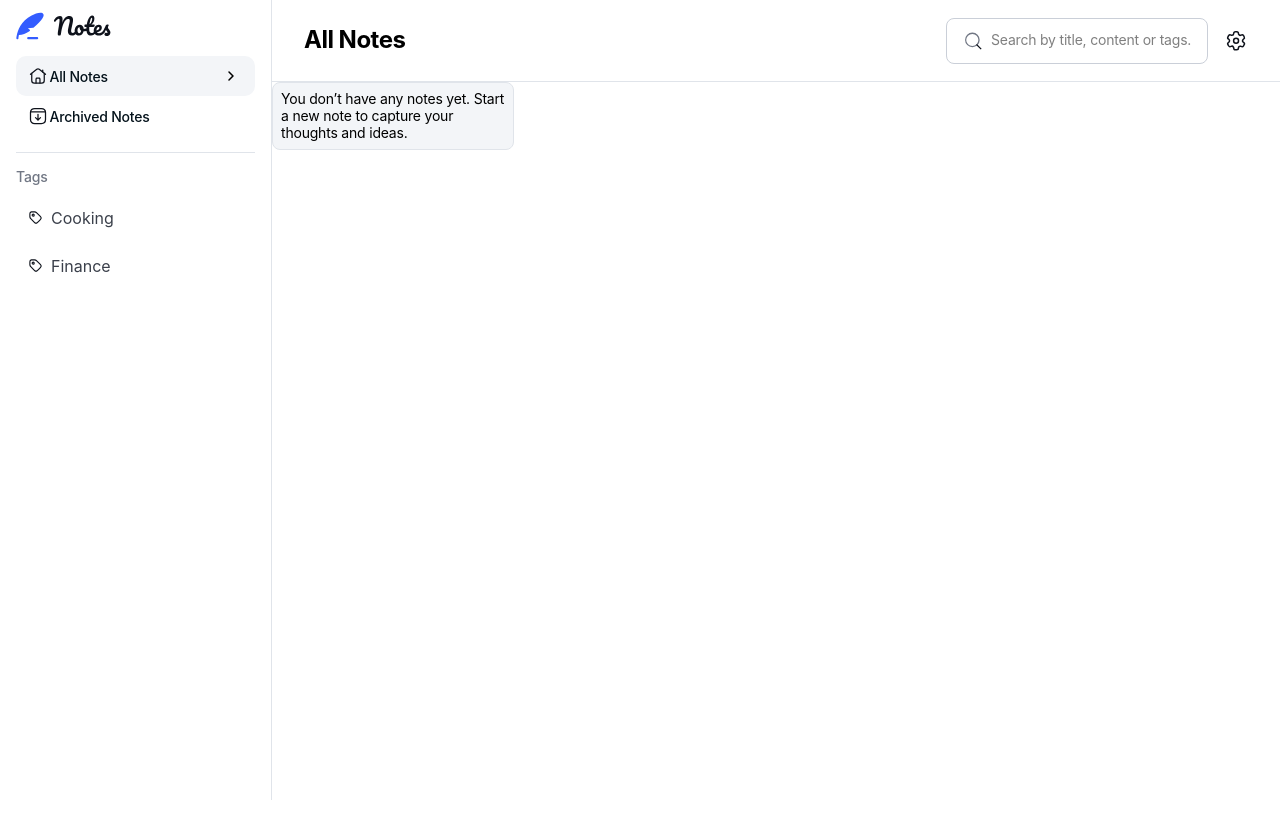
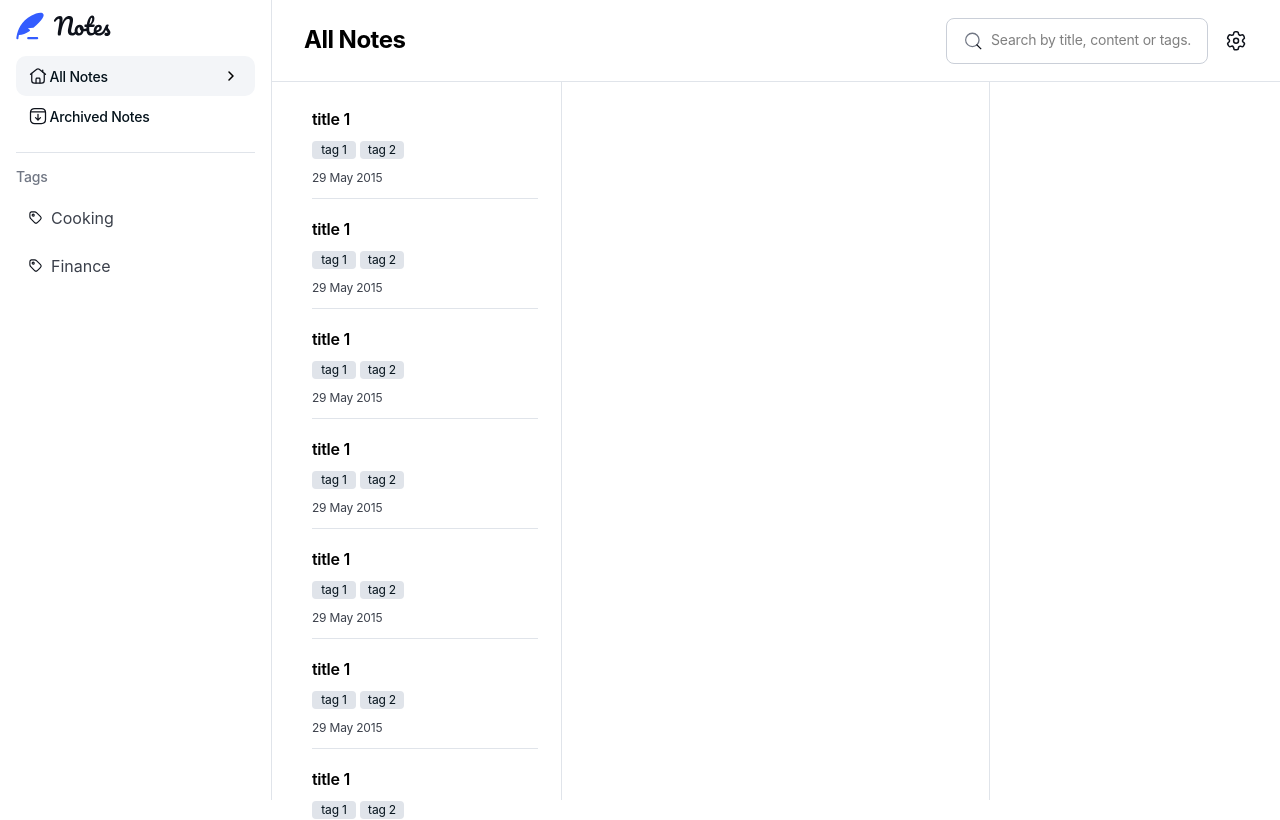
Before and after one commit to HamDean/note-taking-web-app, a React (Vite) app in the folder frontend/: page / in a window 1280 px wide. Shown: the top 820 px of the page. Built offline with nearby package versions, Linux system fonts and the light colour scheme; a web font is replaced by a local one.

Commit message:
Divide desktop homepage into sections.

```diff
--- a/frontend/src/pages/HomePage.tsx
+++ b/frontend/src/pages/HomePage.tsx
@@ -8,15 +8,25 @@ const HomePage = () => {
   const [selectedIndex, setSelectedIndex] = useState(-1);
   const { note = "All Notes" } = useParams();
   const notes = [
-    // { title: "title 1", tags: ["tag 1", "tag 2"], dateCreated: "29 May 2015" },
-    // { title: "title 1", tags: ["tag 1", "tag 2"], dateCreated: "29 May 2015" },
-    // { title: "title 1", tags: ["tag 1", "tag 2"], dateCreated: "29 May 2015" },
+    { title: "title 1", tags: ["tag 1", "tag 2"], dateCreated: "29 May 2015" },
+    { title: "title 1", tags: ["tag 1", "tag 2"], dateCreated: "29 May 2015" },
+    { title: "title 1", tags: ["tag 1", "tag 2"], dateCreated: "29 May 2015" },
+    { title: "title 1", tags: ["tag 1", "tag 2"], dateCreated: "29 May 2015" },
+    { title: "title 1", tags: ["tag 1", "tag 2"], dateCreated: "29 May 2015" },
+    { title: "title 1", tags: ["tag 1", "tag 2"], dateCreated: "29 May 2015" },
+    { title: "title 1", tags: ["tag 1", "tag 2"], dateCreated: "29 May 2015" },
+    { title: "title 1", tags: ["tag 1", "tag 2"], dateCreated: "29 May 2015" },
+    { title: "title 1", tags: ["tag 1", "tag 2"], dateCreated: "29 May 2015" },
+    { title: "title 1", tags: ["tag 1", "tag 2"], dateCreated: "29 May 2015" },
+    { title: "title 1", tags: ["tag 1", "tag 2"], dateCreated: "29 May 2015" },
   ];
   return (
     <>
       <DesktopPageHeader pageTitle={note} />
       <section className="align-page flex flex-col gap-1.5 px-4 py-5 lg:px-0 lg:py-0">
         <h1 className="text-preset-1 mb-4 lg:hidden">All Notes</h1>
+        <div className="lg:grid grid-cols-[1fr_2fr_1fr]">
+          <div className="lg:w-72.5 lg:pl-8 lg:pr-4 lg:py-5 lg:border-r h-[calc(100vh-82px)] lg:border-neutral-200">
             {notes.length === 0 ? (
               <EmptyNotes />
             ) : (
@@ -31,6 +41,10 @@ const HomePage = () => {
                 />
               ))
             )}
+          </div>
+          <div className="lg:w-full lg:border-r h-[calc(100vh-82px)] lg:border-neutral-200"></div>
+          <div className="lg:w-72.5"></div>
+        </div>
       </section>
     </>
   );
```
Lines whose indentation alone changed are shown as unchanged.
